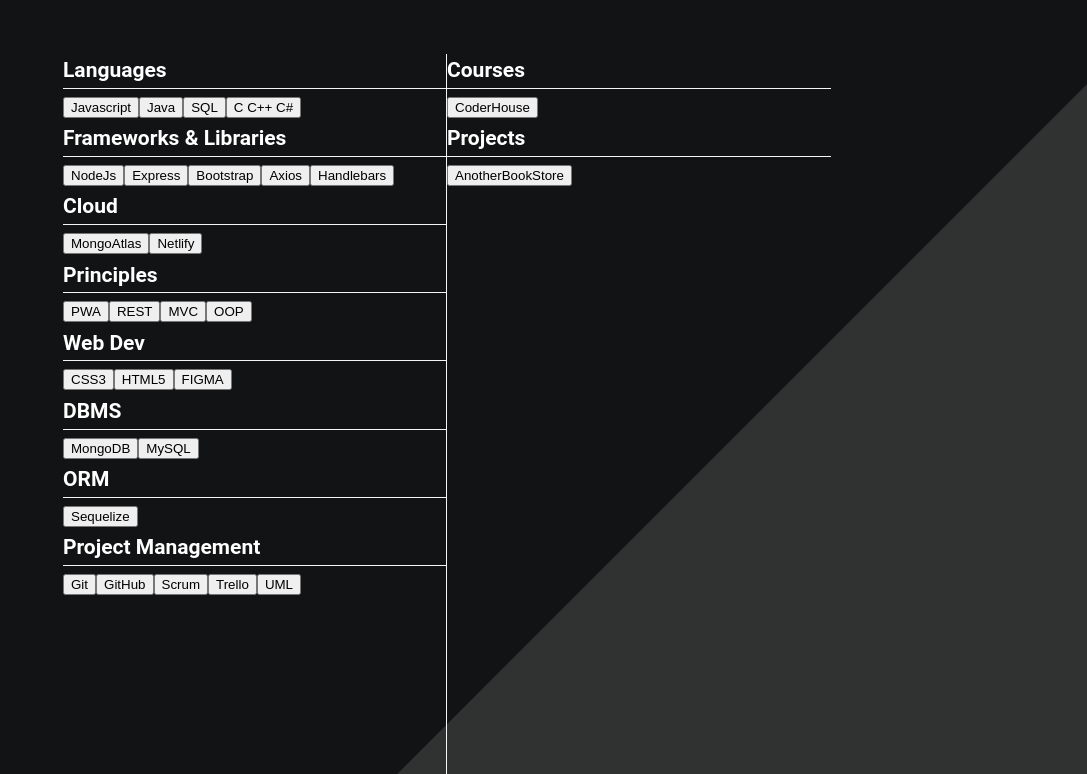
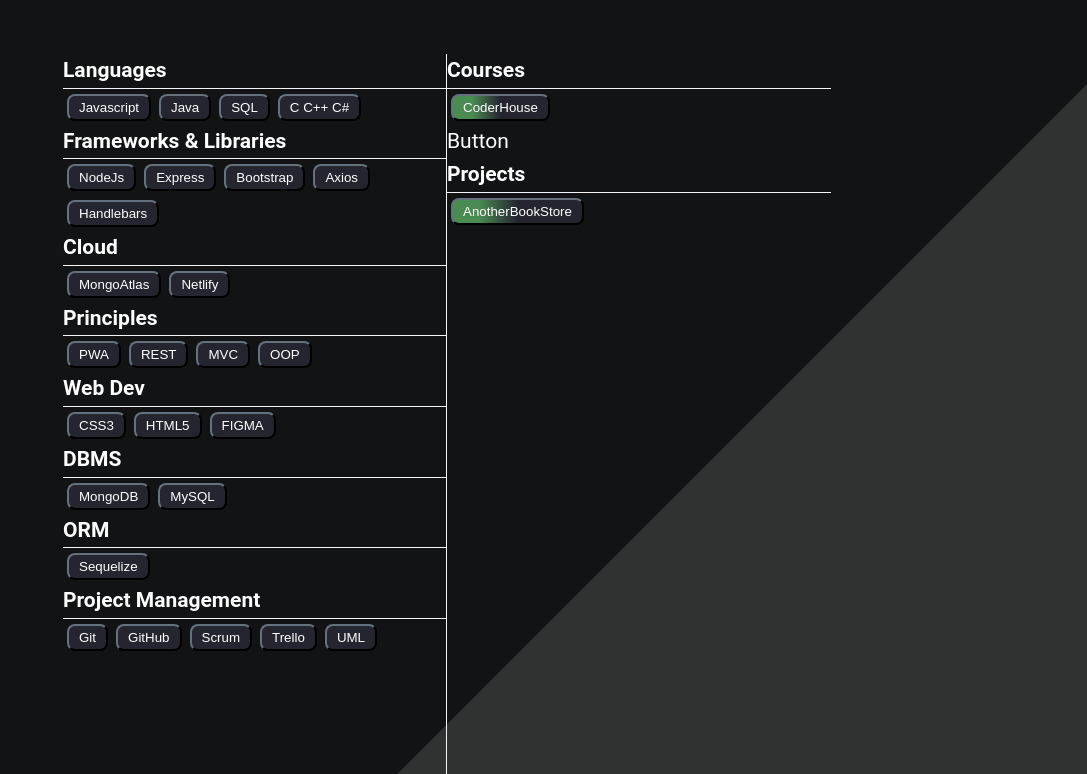
Before and after one commit to Lucascn21/portfolio, a React (Create React App) app: page / in a window 1280 px wide. Shown: the part 1546-2320 px from the top of the page, without its empty margins (193-1280 px from the left). Built offline with nearby package versions, Linux system fonts and the light colour scheme.

Commit message:
mockingggg

```diff
--- a/src/App.css
+++ b/src/App.css
@@ -184,6 +184,32 @@
   display: grid;
   grid-template-columns: 1fr 1fr;
 }
+#skillsSection > * > button {
+  color: #fff;
+  background-color: #212529;
+  border-color: #212529;
+}
+#skillsSection > #coursesAndProjects > button {
+  text-align: center;
+  border-radius: 8px;
+
+  padding: 4px 10px;
+  margin: 4px;
+  cursor: pointer;
+  background: linear-gradient(
+    to right,
+    rgb(73, 140, 82) 20%,
+    rgb(37, 37, 48) 50%
+  );
+}
+#skillsSection > #skills > button {
+  text-align: center;
+  border-radius: 8px;
+  background-color: rgb(37, 37, 48);
+  padding: 4px 10px;
+  margin: 4px;
+  cursor: pointer;
+}
 @media (max-width: 40em) {
   #skillsSection {
     height: fit-content;
--- a/src/App.js
+++ b/src/App.js
@@ -1,5 +1,6 @@
 import "./App.css";
 import giphy from "./assets/gifs/giphy.gif";
+import { Button } from "./components/Button";
 import { ProjectCard } from "./components/ProjectCard";
 function App() {
   return (
@@ -84,11 +85,12 @@
           <article id="coursesAndProjects">
             <h4>Courses</h4>
             <button>CoderHouse</button>
+            <Button></Button>
             <h4>Projects</h4>
             <button>AnotherBookStore</button>
           </article>
         </section>
-        <section id="contact">contact</section>
+        <section id="about">about</section>
       </main>
       <footer>footer</footer>
     </>
--- /dev/null
+++ b/src/components/Button.jsx
@@ -0,0 +1,7 @@
+import React from 'react'
+
+export const Button = () => {
+  return (
+    <div>Button</div>
+  )
+}
```
